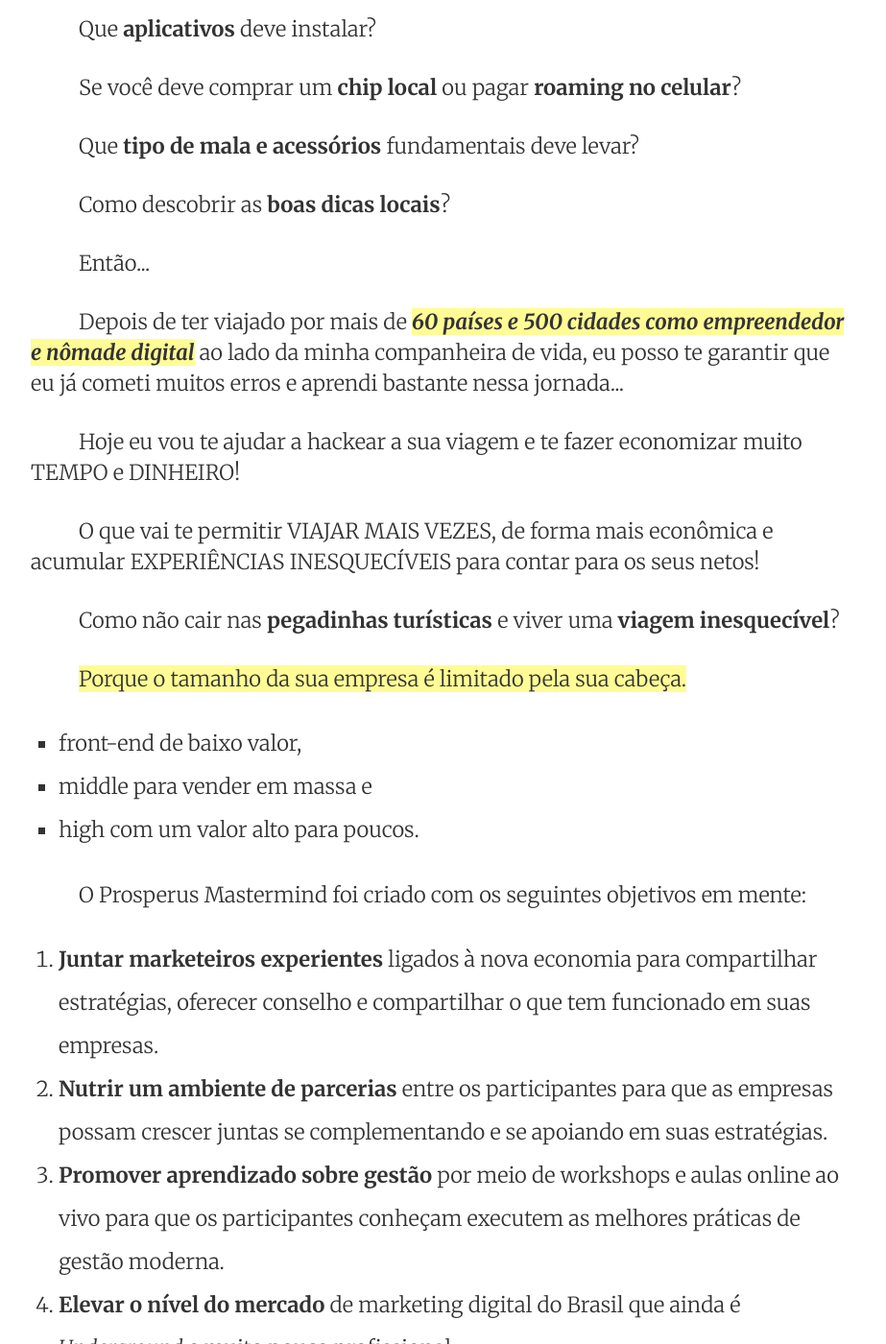
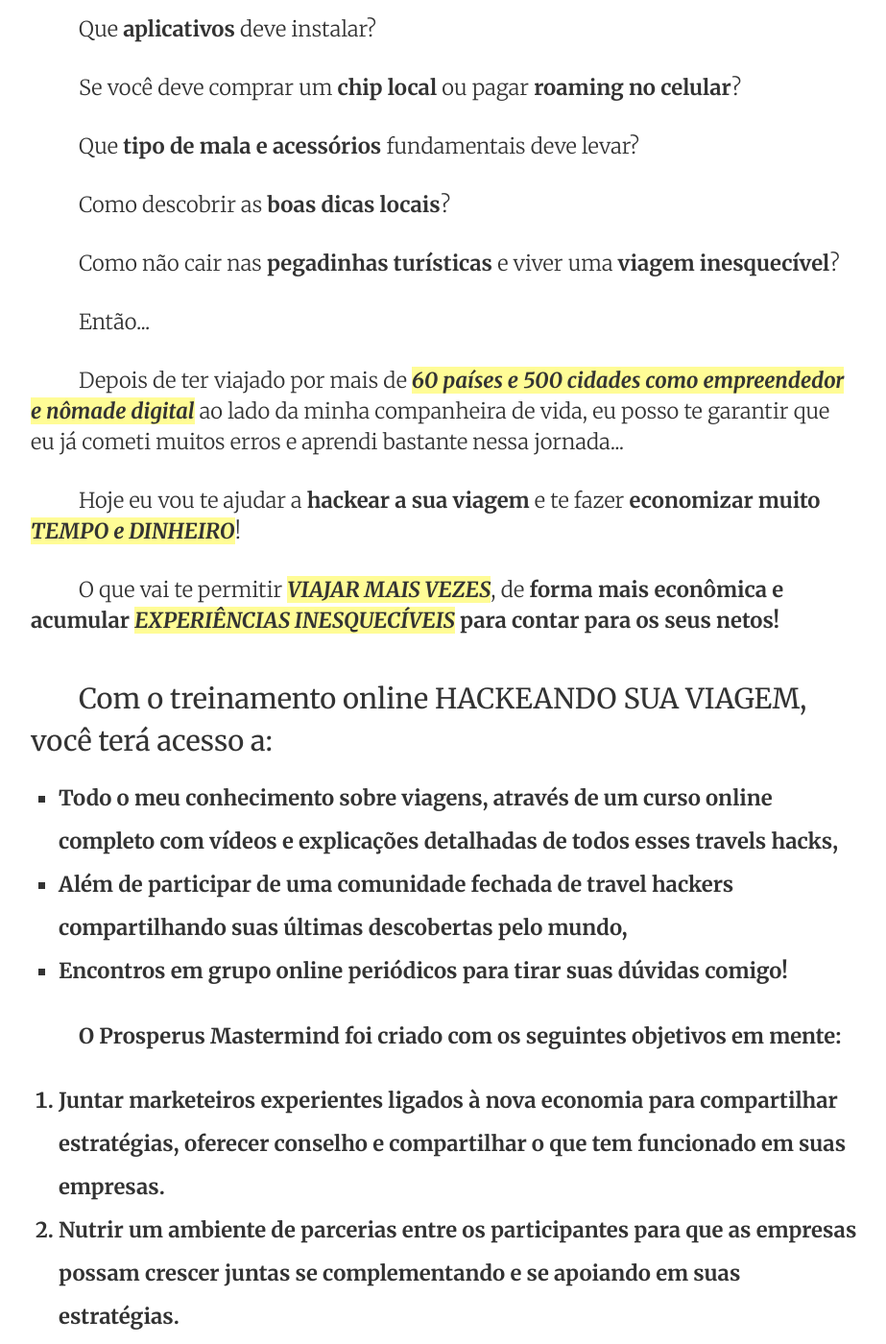
Before and after one commit to ianborges/hackeandosuaviagem, a Jekyll site: the page built from index.html, in a window 1280 px wide and 1400 px high, scrolled down 687 px. Shown: the whole window at 96% size, without its empty margins (177-1100 px from the left). Built offline with Jekyll 4.4.1, drawn with Linux system fonts in a browser that asks for light colours; the list of posts is cut into pages by our own code.

Commit message:
Update index.html

```diff
--- a/index.html
+++ b/index.html
@@ -37,25 +37,23 @@ layout: default
 
         <p>Como descobrir as <strong>boas dicas locais</strong>?</p>
 
+        <p>Como não cair nas <strong>pegadinhas turísticas</strong> e viver uma <strong>viagem inesquecível</strong>?</p>
+
         <p>Então...</p>
 
         <p>Depois de ter viajado por mais de <span class="highlight"><em><strong>60 países e 500 cidades como empreendedor e nômade digital</strong></em></span> ao lado da minha companheira de vida, eu posso te garantir que eu já cometi muitos erros e aprendi bastante nessa jornada...</p>
 
-        <p>Hoje eu vou te ajudar a hackear a sua viagem e te fazer economizar muito TEMPO e DINHEIRO!</p>
+        <p>Hoje eu vou te ajudar a <strong>hackear a sua viagem</strong> e te fazer <strong>economizar muito <span class="highlight"><em>TEMPO e DINHEIRO</strong></em></span>!</p>
 
-        <p>O que vai te permitir VIAJAR MAIS VEZES, de forma mais econômica e acumular EXPERIÊNCIAS INESQUECÍVEIS para contar para os seus netos!</p>
+        <p>O que vai te permitir <span class="highlight"><em><strong>VIAJAR MAIS VEZES</strong></em></span>, de <strong>forma mais econômica e acumular <span class="highlight"><em>EXPERIÊNCIAS INESQUECÍVEIS</em></span><strong> para contar para os seus netos!</p>
 
-        <p>Como não cair nas <strong>pegadinhas turísticas</strong> e viver uma <strong>viagem inesquecível</strong>?</p>
-
-
-
-        <p><span class="highlight">Porque o tamanho da sua empresa é limitado pela sua cabeça.</span></p>
+        <h2>Com o treinamento online HACKEANDO SUA VIAGEM, você terá acesso a:</h2>
 
         <div class="noindent">
           <ul>
-            <li>front-end de baixo valor,</li>
-            <li>middle para vender em massa e</li>
-            <li>high com um valor alto para poucos.</li>
+            <li>Todo o meu <strong>conhecimento sobre viagens</strong>, através de um <strong>curso online completo com vídeos e explicações detalhadas</strong> de todos esses travels hacks,</li>
+            <li>Além de participar de uma <strong>comunidade fechada de travel hackers</strong> compartilhando suas últimas descobertas pelo mundo,</li>
+            <li><strong>Encontros em grupo online periódicos</strong> para tirar suas dúvidas comigo!</li>
           </ul>
         </div>
 
```
